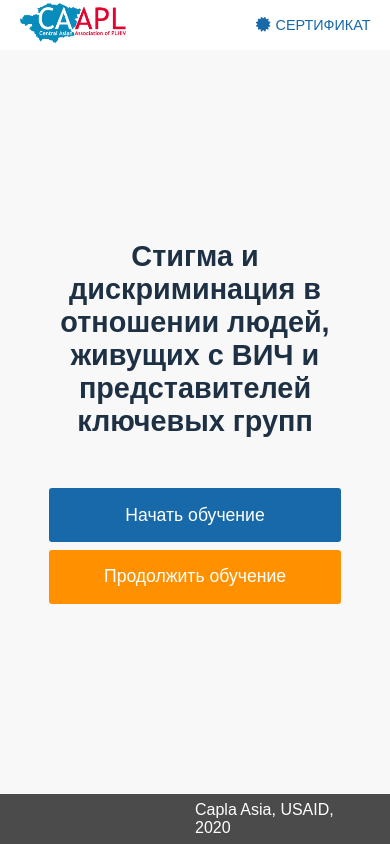
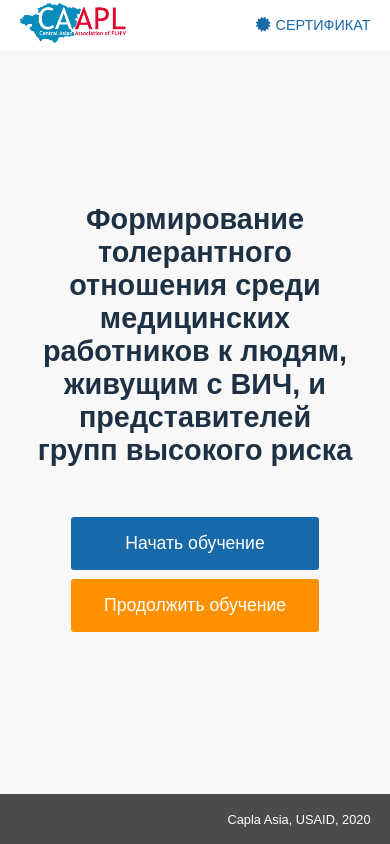
Before and after one commit to zhumabekov/interactivePlatform, a Vue app: page / in a window 390 px wide. Built offline with nearby package versions, Linux system fonts and the light colour scheme; no server answers.

Commit message:
responsiveness of pages

```diff
--- a/src/components/Footer.vue
+++ b/src/components/Footer.vue
@@ -154,12 +154,16 @@ export default {
   }
   @media screen and (max-width:500px){
     .btn_certificate{
-      background-color: #00a189;
-      font-size: .9em;
       padding: .2em 1em;
-      border-radius: 2px;
-      color: #fff;
-      border: 2px solid #00a189;
+    }
+  }
+  @media screen and (max-width:400px){
+    .bottom_text{
+      font-size: .8em;
+    }
+    .btn_certificate{
+      font-size: .8em;
+      padding: .2em .5em;
     }
   }
 </style>
--- a/src/components/InfoCart.vue
+++ b/src/components/InfoCart.vue
@@ -149,9 +149,8 @@ export default {
     align-items: center;
     justify-items: center;
     min-height: 40vh;
-    min-width: 40vw;
+    min-width: 50vw;
     text-align: center;
-    padding: 15px;
     transition: .5s;
     /* box-shadow: 0px 0px 13px -1px rgba(148,145,148,1);
     background-color: #fff;
@@ -274,7 +273,12 @@ export default {
   @media screen and (max-width:1000px){
     .inform_cart__content{
       min-height: 30vh;
-      min-width: 60vw;
+      min-width: 70vw;
+    }
+  }
+  @media screen and (max-width:700px){
+    .inform_cart__content{
+      font-size: .7em;
     }
   }
 </style>
--- a/src/components/LectureBlock.vue
+++ b/src/components/LectureBlock.vue
@@ -155,7 +155,7 @@ export default {
   .activeTest{
     grid-template-columns: 1fr 1fr;
   }
-  @media screen and (max-width:1000px){
+  @media screen and (max-width:1400px){
     .lecture_block{
       grid-template-columns: 1fr;
       grid-row-gap: 1em;
@@ -167,10 +167,19 @@ export default {
     .lecture__test_btn, .lecture_close_btn{
       width: 100%;
     }
+    .lecture_close_btn{
+      margin-bottom: .5em;
+    }
   }
   @media screen and (max-width:500px){
     .lecture__content .lecture__title{
-      grid-template-columns: 20% 80%;
+      grid-template-columns: 22% 78%;
+    }
+    .lecture__title{
+      font-size: .8em;
+    }
+    .lecture_close_btn{
+      padding: 10px 20px;
     }
   }
 </style>
--- a/src/components/Section.vue
+++ b/src/components/Section.vue
@@ -2,7 +2,7 @@
   <section>
     <div class="wrapper">
       <article class="inform_block">
-        <div class="inform_block__text">Стигма и дискриминация в отношении людей, живущих с ВИЧ и представителей ключевых групп</div>
+        <div class="inform_block__text">Формирование толерантного отношения среди медицинских работников к людям, живущим с ВИЧ,  и представителей групп высокого риска</div>
         <div class="inform_block__btn">
           <button class="btn__begin" @click.prevent="showPopup('login')">Начать обучение</button>
           <button class="btn__continue" @click.prevent="showPopup('continue')">Продолжить обучение</button>
@@ -157,12 +157,9 @@ export default {
   }
   .inform_block__text{
     font-size: 2.2em;
-    width: 70%;
+    width: 75%;
     font-weight: bold;
     color: #1e3144;
-  }
-  .btn__continue{
-    margin-left: .5em;
   }
   .btn__begin{
     background-color: #1769aa;
@@ -185,6 +182,7 @@ export default {
     border-radius: 3px;
     color: #fff;
     border: 2px solid #ff9100;
+    margin-left: .5em;
   }
   .btn__continue:hover{
     background-color: #f8f8f8;
@@ -232,5 +230,9 @@ export default {
     .inform_block__btn{
       display: grid;
     }
+    .btn__continue{
+      padding: .8em 1.5em;
+      margin-bottom: .5em;
+    }
   }
 </style>
```
